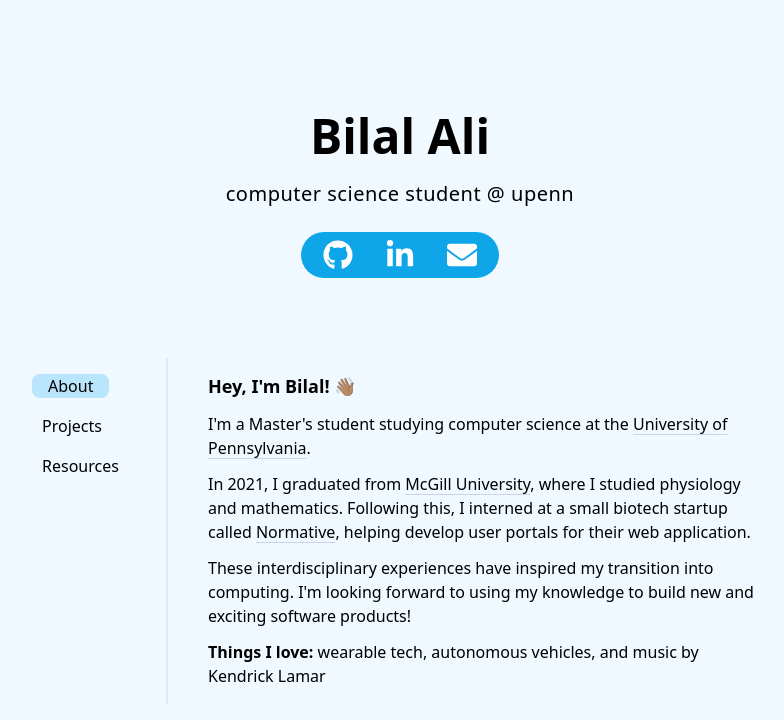
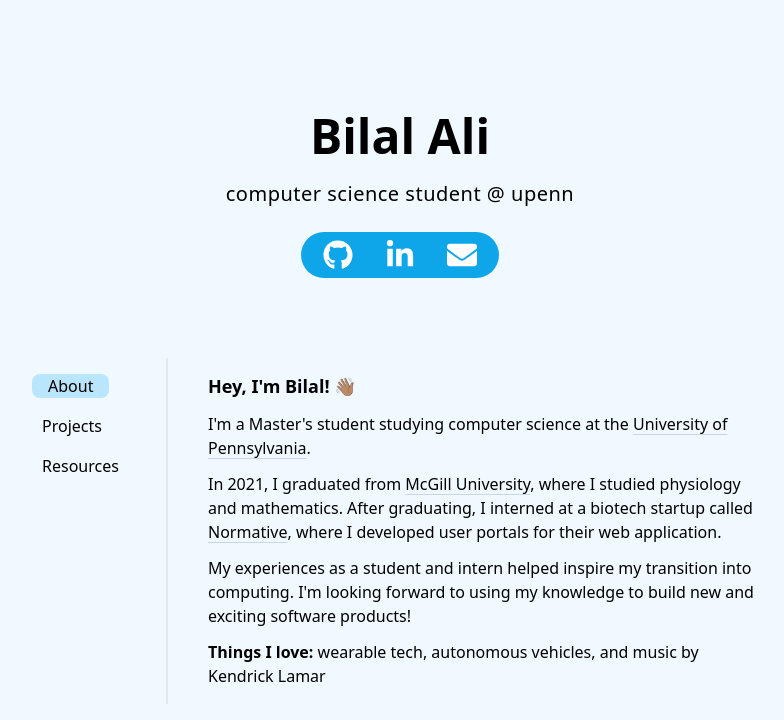
Before and after one commit to bilala45/personal-website, a React (Create React App) app: page / in a window 1280 px wide. Shown: the top 720 px of the page, without its empty margins (240-1024 px from the left). Built offline with nearby package versions, Linux system fonts and the light colour scheme.

Commit message:
Update about page and fix deployment bug

```diff
--- a/package.json
+++ b/package.json
@@ -8,6 +8,7 @@
     "@testing-library/react": "^13.0.1",
     "@testing-library/user-event": "^13.5.0",
     "autoprefixer": "^10.4.4",
+    "gh-pages": "^4.0.0",
     "postcss": "^8.4.12",
     "react": "^18.0.0",
     "react-dom": "^18.0.0",
@@ -19,7 +20,7 @@
   },
   "scripts": {
     "start": "react-scripts start",
-    "build": "react-scripts build",
+    "predeploy": "react-scripts build",
     "test": "react-scripts test",
     "eject": "react-scripts eject",
     "deploy": "gh-pages -d build"
@@ -41,8 +42,5 @@
       "last 1 firefox version",
       "last 1 safari version"
     ]
-  },
-  "devDependencies": {
-    "gh-pages": "^4.0.0"
   }
 }
--- a/src/components/About.js
+++ b/src/components/About.js
@@ -23,18 +23,18 @@
         >
           McGill University
         </a>
-        , where I studied physiology and mathematics. Following this, I interned
-        at a small biotech startup called{" "}
+        , where I studied physiology and mathematics. After graduating, I
+        interned at a biotech startup called{" "}
         <a
           className="underline hover:text-sky-600 underline-offset-4 decoration-1 decoration-slate-300"
           href="https://www.normative.ca/"
         >
           Normative
         </a>
-        , helping develop user portals for their web application.
+        , where I developed user portals for their web application.
       </div>
       <div className="pt-3">
-        These interdisciplinary experiences have inspired my transition into
+        My experiences as a student and intern helped inspire my transition into
         computing. I'm looking forward to using my knowledge to build new and
         exciting software products!
       </div>
```
Also changed, not shown: 1 other file (tests, documents, lock files or other folders).
